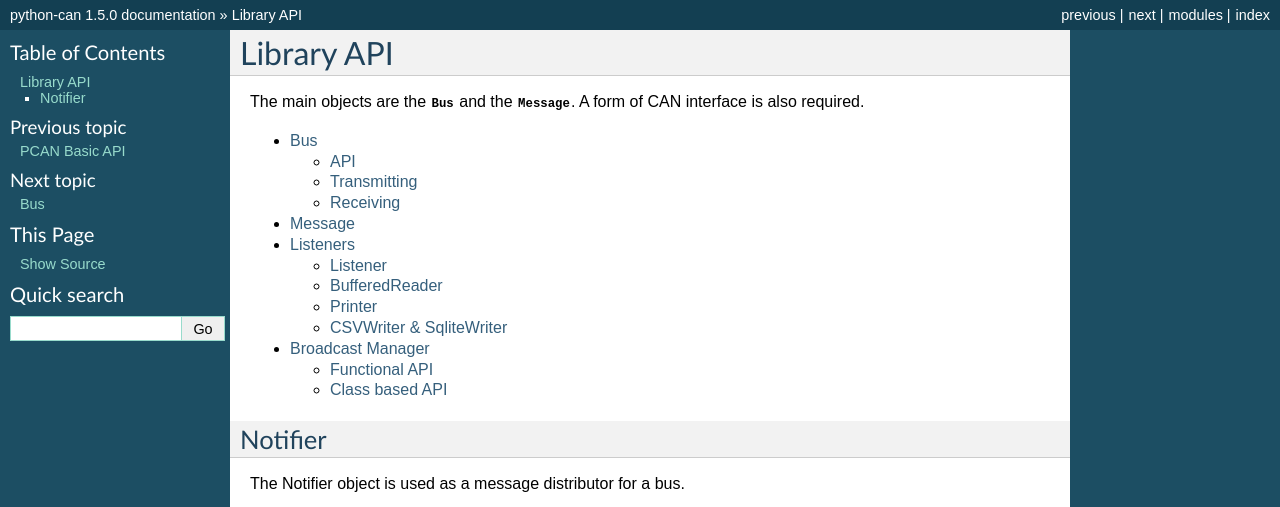
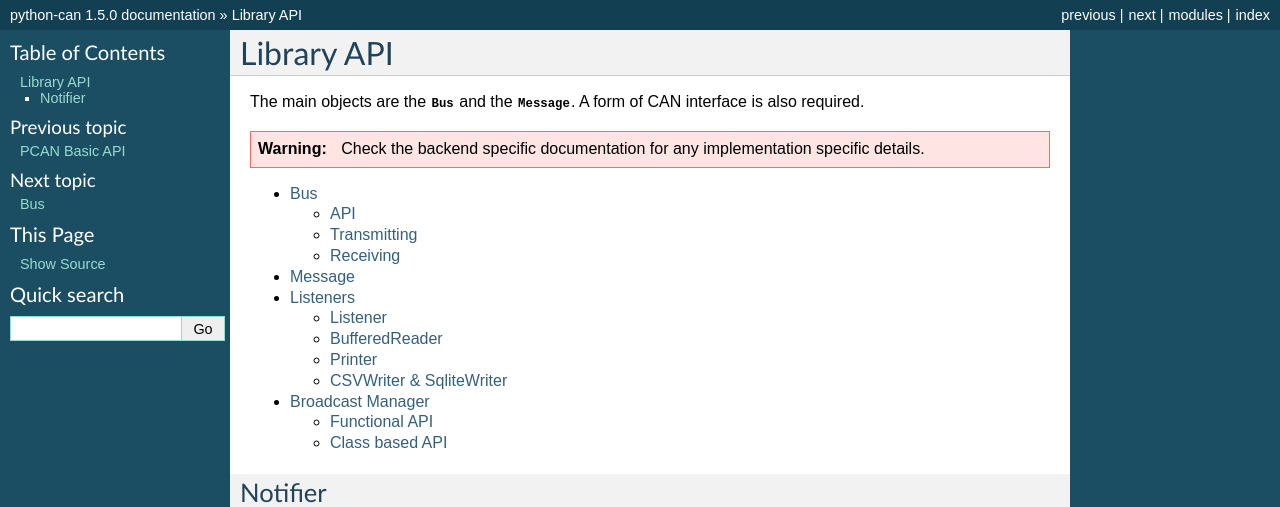
Before and after one commit to hardbyte/python-can, a Sphinx documentation site: the page built from doc/api.rst, in a window 1280 px wide, cut to the strip 0-507 px from the top of the page. Built offline with Sphinx 7.4.7, drawn with Linux system fonts in a browser that asks for light colours.

Commit message:
Move compatibility warning up to api level

```diff
--- a/doc/api.rst
+++ b/doc/api.rst
@@ -3,6 +3,10 @@ Library API
 
 The main objects are the :class:`~can.Bus` and the :class:`~can.Message`.
 A form of CAN interface is also required.
+
+.. warning::
+
+    Check the backend specific documentation for any implementation specific details.
 
 
 .. toctree::
--- a/doc/message.rst
+++ b/doc/message.rst
@@ -1,10 +1,5 @@
 Message
 =======
-
-.. warning::
-
-    Check the backend specific documentation for additional fields or differences.
-
 
 .. module:: can
 
```
